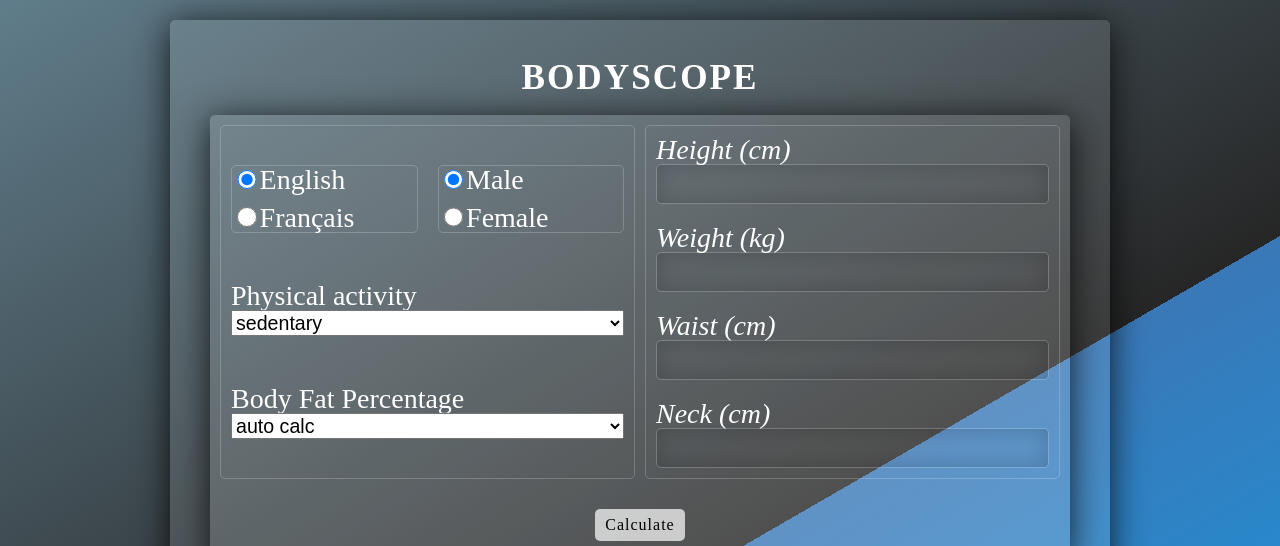
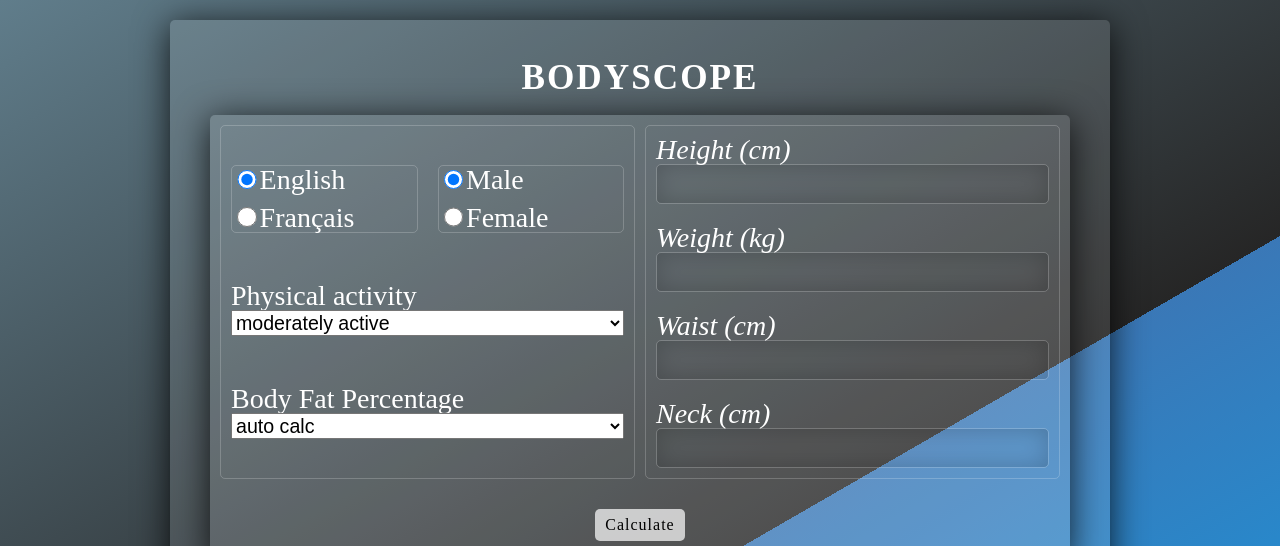
Before and after one commit to Dyeuse/bodyscope, a React (Vite) app: page / in a window 1280 px wide. Shown: the top 546 px of the page. Built offline with nearby package versions, Linux system fonts and the light colour scheme.

Commit message:
Add input for specific body fat

```diff
--- a/src/components/options/Options.module.scss
+++ b/src/components/options/Options.module.scss
@@ -2,13 +2,13 @@
 
 .optionsContainer {
   @include m.data-user-container;
+  gap: 20px;
 
   .interRadioWrapper {
     display: flex;
     flex-wrap: wrap;
     justify-content: space-between;
     gap: 20px;
-    padding-bottom: 20px;
   }
 
   .intraRadioWrapper {
@@ -32,10 +32,12 @@
   .selectWrapper {
     display: flex;
     flex-direction: column;
-    margin-bottom: 20px;
-    &:last-child {
-      margin-bottom: 0;
-    }
+  }
+
+  & > input {
+    margin-top: -20px;
+    @include m.number-input;
+    font-size: inherit;
   }
 
   select {
--- a/src/components/options/Options.tsx
+++ b/src/components/options/Options.tsx
@@ -50,10 +50,23 @@ function Options() {
     );
   });
 
+  const specificBF = (
+    <input
+      type="number"
+      value={userData.specificBF}
+      onChange={(e) =>
+        dispatch({ type: "specificBF", specificBF: e.target.value })
+      }
+      name="specificBF"
+      min={0}
+      max={60}
+    />
+  );
   return (
     <div className={optionsContainer} ref={containerRef} style={initStyle}>
       <div className={interRadioWrapper}>{radios}</div>
       {selects}
+      {userData.bodyFat === "specific" && specificBF}
     </div>
   );
 }
--- a/src/contexts/UserDataContext.tsx
+++ b/src/contexts/UserDataContext.tsx
@@ -11,6 +11,7 @@ type UserDataType = {
   gender: string;
   activity: string;
   bodyFat: string;
+  specificBF: string;
   height: string;
   weight: string;
   waist: string;
@@ -23,6 +24,7 @@ type ActionType = {
     | "language"
     | "gender"
     | "bodyFat"
+    | "specificBF"
     | "activity"
     | "height"
     | "weight"
@@ -34,8 +36,9 @@ type ActionType = {
 const initialUserData: UserDataType = {
   language: "english",
   gender: "male",
-  activity: "moderately",
-  bodyFat: "auto calc",
+  activity: "1.55",
+  bodyFat: "auto",
+  specificBF: "",
   height: "",
   weight: "",
   waist: "",
@@ -58,6 +61,9 @@ function userDataReducer(userData: UserDataType, action: ActionType) {
     }
     case "bodyFat": {
       return { ...userData, bodyFat: action.bodyFat };
+    }
+    case "specificBF": {
+      return { ...userData, specificBF: action.specificBF };
     }
     case "activity": {
       return { ...userData, activity: action.activity };
```
